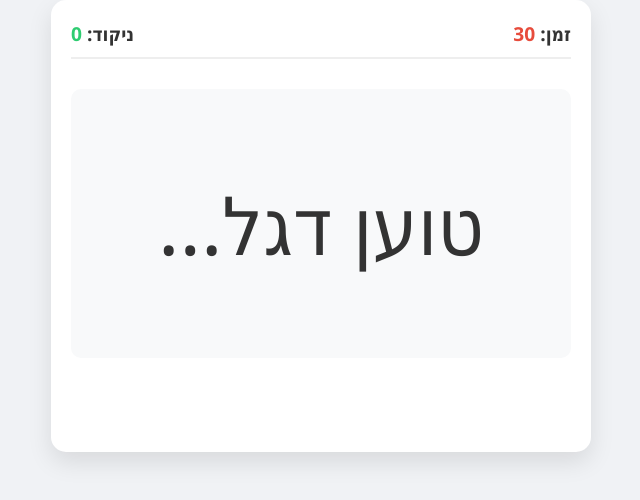
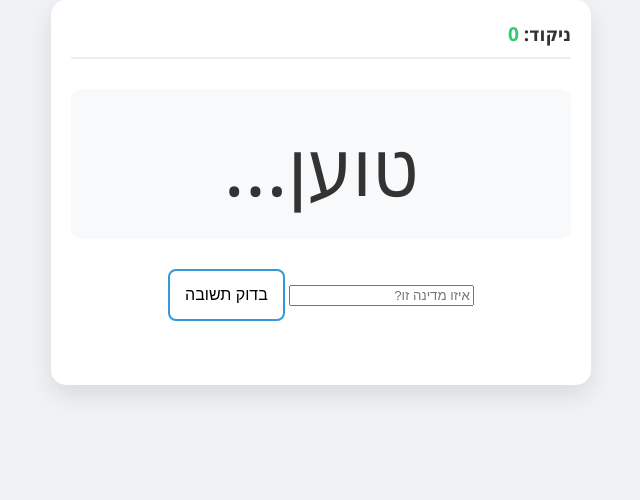
Before and after one commit to camacama5/flags, a plain HTML site: page index.html in a window 1280 px wide. Shown: the whole page, without its empty margins (319-959 px from the left). Drawn offline with Linux system fonts and the light colour scheme; no server answers.

Commit message:
index.html

```diff
--- a/index.html
+++ b/index.html
@@ -3,35 +3,31 @@
 <head>
     <meta charset="UTF-8">
     <meta name="viewport" content="width=device-width, initial-scale=1.0">
-    <title>משחק הדגלים הדינמי</title>
+    <title>משחק הדגלים - גרסה סופית</title>
     <link rel="stylesheet" href="style.css">
 </head>
 <body>
-
     <div class="game-container">
         <header>
-            <div id="timer">זמן: <span>30</span></div>
             <div id="score">ניקוד: <span>0</span></div>
         </header>
 
         <main>
-            <div id="flag-display">
-                <p>טוען דגל...</p>
+            <div id="flag-display">טוען...</div>
+
+            <div id="input-container">
+                <input type="text" id="answer-input" placeholder="איזו מדינה זו?">
+                <button id="submit-btn">בדוק תשובה</button>
             </div>
-
-            <div id="options-container">
-                </div>
         </main>
 
         <div id="message"></div>
     </div>
 
     <script type="module">
-        // ייבוא הפונקציות שצריך מתוך Firebase
         import { initializeApp } from "https://www.gstatic.com/firebasejs/10.8.0/firebase-app.js";
         import { getFirestore } from "https://www.gstatic.com/firebasejs/10.8.0/firebase-firestore.js";
 
-        // הגדרות הפרויקט שלך
         const firebaseConfig = {
             apiKey: "AIzaSyDT7Zbwx32Sspd-LgdSlsA9tze7N-p_UMo",
             authDomain: "flags-495f6.firebaseapp.com",
@@ -41,14 +37,9 @@
             appId: "1:549882916506:web:8b83984f3a797e902e7923"
         };
 
-        // אתחול Firebase
         const app = initializeApp(firebaseConfig);
-        const db = getFirestore(app);
-
-        // חיבור לקובץ הלוגיקה שלנו
-        window.db = db;
+        window.db = getFirestore(app);
     </script>
-
     <script type="module" src="script.js"></script>
 </body>
 </html>
```
